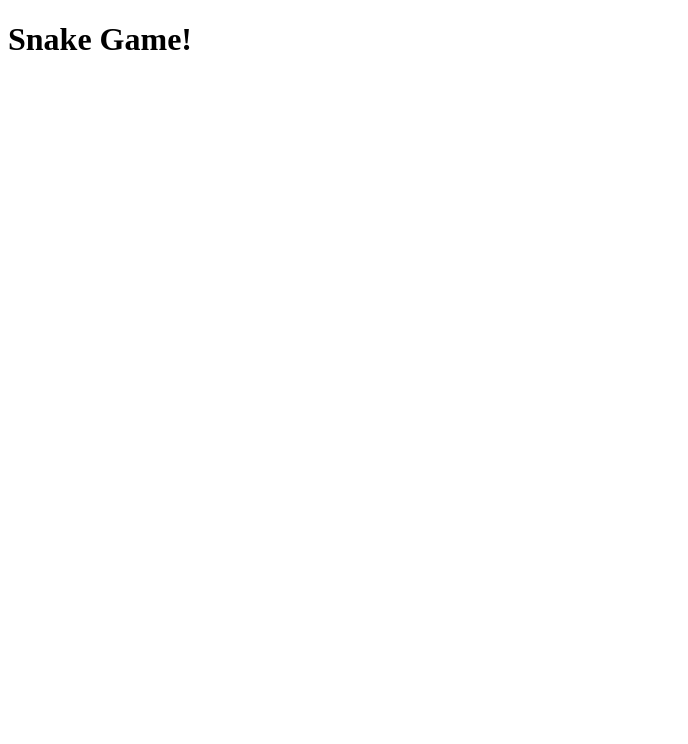
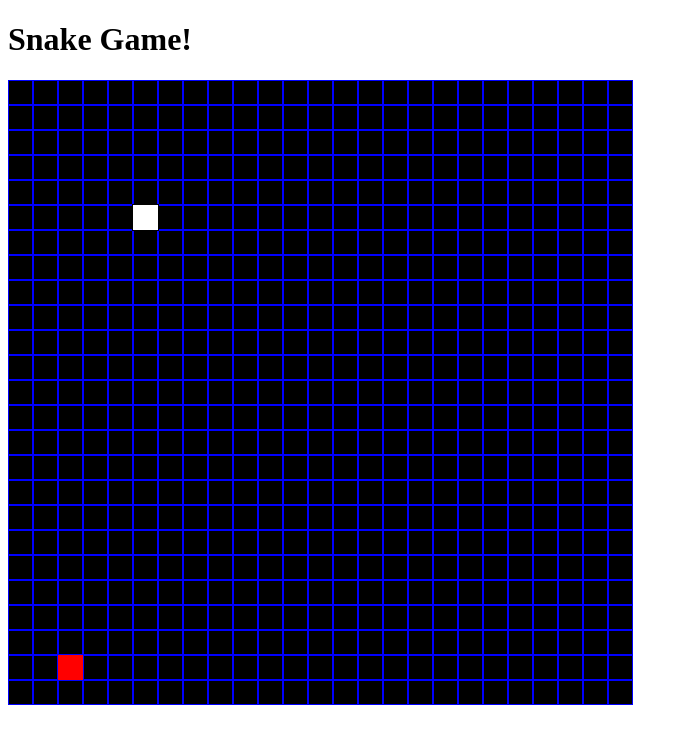
Before and after one commit to Code-Dearman/snake-game, a plain HTML site: page index.html in a window 1280 px wide. Shown: the whole page, without its empty margins (0-688 px from the left). Drawn offline with Linux system fonts and the light colour scheme.

Commit message:
add geeksforgeeks snake game and add adjustments

```diff
--- /dev/null
+++ b/assets/css/style.css
@@ -0,0 +1,3 @@
+canvas {
+    border: 1px solid black;
+}
--- a/assets/js/script.js
+++ b/assets/js/script.js
@@ -1,8 +1,143 @@
 let blockSize = 25;
-let total_row = 17; //total row number
-let toal_col = 17; //total column number
+let total_row = 25; //total row number
+let total_col = 25; //total column number
 let board;
 let context;
 
+// Sets the size of the individual snake blocks
 let snakeX = blockSize * 5;
-let snakeY = blockSize *5;
+let snakeY = blockSize * 5;
+
+let speedX = 0;
+let speedY = 0;
+
+let snakeBody = [];
+
+let foodX;
+let foodY;
+
+let gameOver = false;
+
+window.onload = function () {
+    // sets board height and width
+    board = document.getElementById("board");
+    board.height = total_row * blockSize;
+    board.width = total_col * blockSize;
+    context = board.getContext("2d");
+
+    placeFood();
+    document.addEventListener("keyup", changeDirection); //for movements
+
+    // set snake speed
+    setInterval(update, 1000 / 10);
+}
+
+function drawBoard() {
+    for (let row = 0; row < total_row; row++) {
+        for (let col = 0; col < total_col; col++) {
+
+            let x = col * blockSize;
+            let y = row * blockSize;
+
+            context.fillStyle = "black";
+            context.fillRect(x, y, blockSize, blockSize);
+
+            context.strokeStyle = "blue";
+            context.lineWidth = 2;
+            context.strokeRect(x, y, blockSize, blockSize)
+        }
+    }
+}
+
+function update() {
+    if (gameOver) {
+        return;
+    }
+
+    drawBoard();
+
+    // context.fillStyle = "black";
+    // context.fillRect(0, 0, board.width, board.height);
+
+    context.fillStyle = "red";
+    context.fillRect(foodX, foodY, blockSize, blockSize);
+
+    if (snakeX == foodX && snakeY == foodY) {
+        snakeBody.push([...snakeBody[snakeBody.length - 1] || [snakeX, snakeY]]);
+        placeFood();
+    }
+
+    for (let i = snakeBody.length - 1; i > 0; i--) {
+        snakeBody[i] = [...snakeBody[i - 1]];
+    }
+
+    for (let i = snakeBody.length - 1; i > 0; i--) {
+
+        snakeBody[i] = snakeBody [i - 1];
+    }
+
+    if (snakeBody.length) {
+        snakeBody[0] = [snakeX, snakeY];
+    }
+
+    // Sets the body colour and border colour for the snake.
+    context.fillStyle = "white";
+    context.strokeStyle = "black";
+    context.lineWidth = 2;
+    context.strokeRect(snakeX, snakeY, blockSize, blockSize);
+
+    snakeX += speedX * blockSize; //updating Snake position in X
+
+    snakeY += speedY * blockSize; //updating Snake position in Y
+
+    context.fillRect(snakeX, snakeY, blockSize, blockSize);
+
+    for (let i = 0; i < snakeBody.length; i++) {
+        context.fillRect(snakeBody[i][0], snakeBody[i][1], blockSize, blockSize);
+        context.strokeRect(snakeBody[i][0], snakeBody[i][1], blockSize, blockSize);
+    }
+
+    if (snakeX < 0
+        || snakeX > total_col *blockSize
+        || snakeY < 0
+        || snakeY > total_row * blockSize) {
+            gameOver = true;
+            alert("Game Over!");
+        }
+
+    for (let i = 0; i < snakeBody.length; i++) {
+        if (snakeX == snakeBody[i][0] && snakeY == snakeBody[i][1]) {
+            gameOver = true;
+            alert("Game Over!")
+        }
+    }
+}
+
+function changeDirection(e) {
+    if (e.code == "ArrowUp" && speedY != 1) {
+        // If up arrow key pressed with this condition...
+        // snake will not move in the opposite direction
+        speedX = 0;
+        speedY = -1;
+    }
+    else if (e.code == "ArrowDown" && speedY != -1) {
+        //If down arrow key pressed
+        speedX = 0;
+        speedY = 1;
+    }
+    else if (e.code == "ArrowLeft" && speedX != 1) {
+        //If left arrow key pressed
+        speedX = -1;
+        speedY = 0;
+    }
+    else if (e.code == "ArrowRight" && speedX != -1) {
+        //If Right arrow key pressed
+        speedX = 1;
+        speedY = 0;
+    }
+}
+
+function placeFood() {
+    foodX = Math.floor(Math.random() * total_col) * blockSize;
+    foodY = Math.floor(Math.random() * total_col) * blockSize;
+}
--- a/index.html
+++ b/index.html
@@ -3,11 +3,13 @@
 <head>
     <meta charset="UTF-8">
     <meta name="viewport" content="width=device-width, initial-scale=1.0">
-    <title>Document</title>
+    <title>Snake Game</title>
 </head>
 <body>
     <h1>Snake Game!</h1>
 
     <canvas id="board"></canvas>
+
+    <script src="assets/js/script.js"></script>
 </body>
 </html>
```
